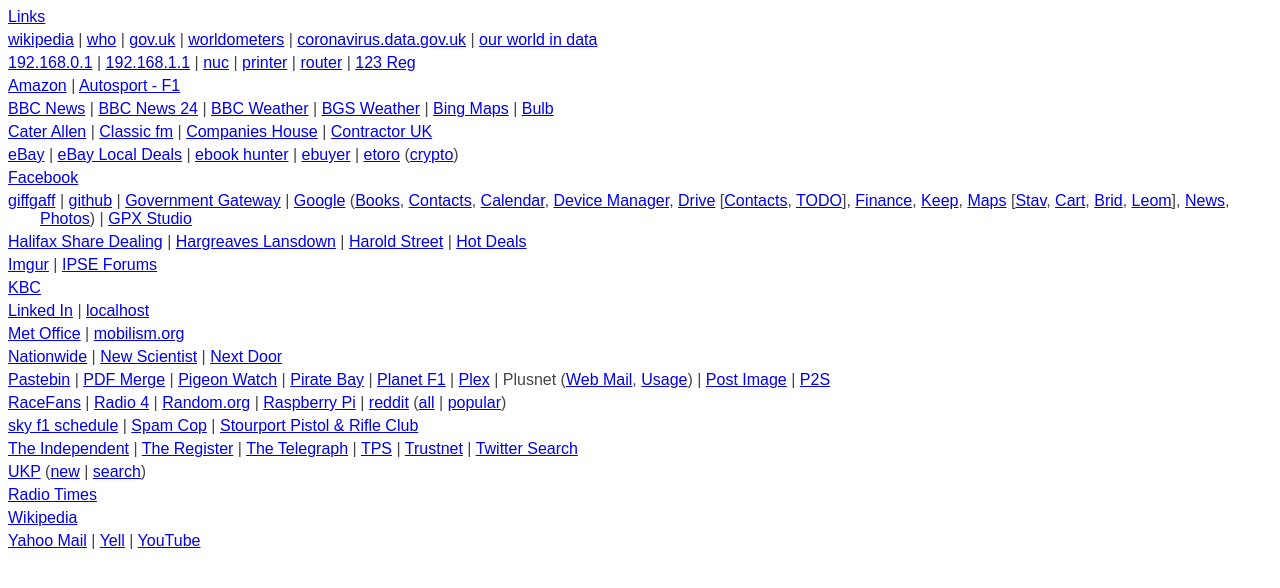
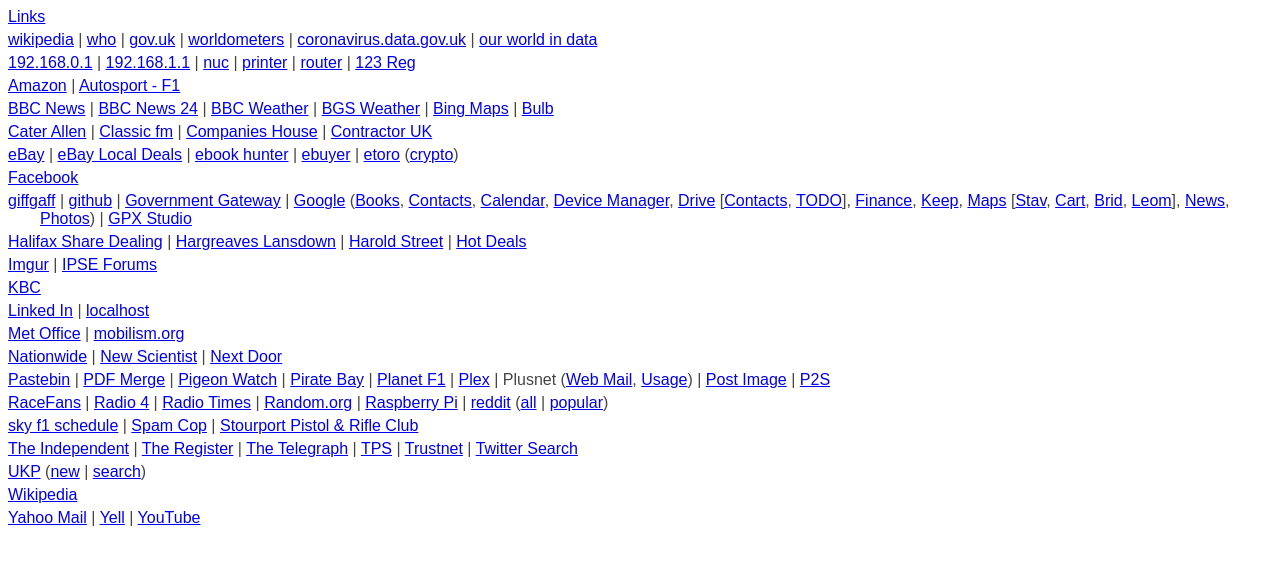
Before and after one commit to greenfieldcomputers/sgweb, a plain HTML site: page links.html in a window 1280 px wide. Drawn offline with Linux system fonts and the light colour scheme.

Commit message:
Update links.html

```diff
--- a/links.html
+++ b/links.html
@@ -124,6 +124,7 @@
   <p>
     <a href="https://www.racefans.net/" target="_blank">RaceFans</a> |
     <a href="http://www.bbc.co.uk/radio/player/bbc_radio_four/" target="_blank">Radio 4</a> |
+    <a href="https://www.radiotimes.com/tv/tv-listings/" target="_blank">Radio Times</a> |
     <a href="https://www.random.org/passwords/" target="_blank">Random.org</a> |
     <a href="http://raspbmc/" target="_blank">Raspberry Pi</a> |
     <a href="https://www.reddit.com" target="_blank">reddit</a>
@@ -149,9 +150,6 @@
         <a href="https://www.google.com/search?as_sitesearch=www.uk-preppers.co.uk/forum" target="_blank">search</a>)
   </p>
   <p>
-    <a href="https://www.radiotimes.com/tv/tv-listings/" target="_blank">Radio Times</a>
-  </p>
-  <p>
     <a href="http://www.wikipedia.org" target="_blank">Wikipedia</a>
   </p>
   <p>
```
